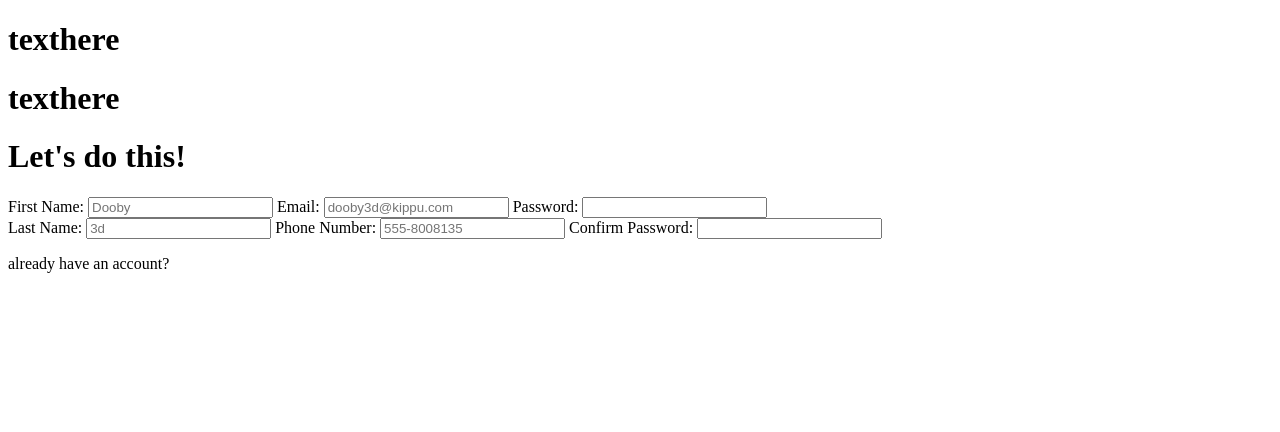
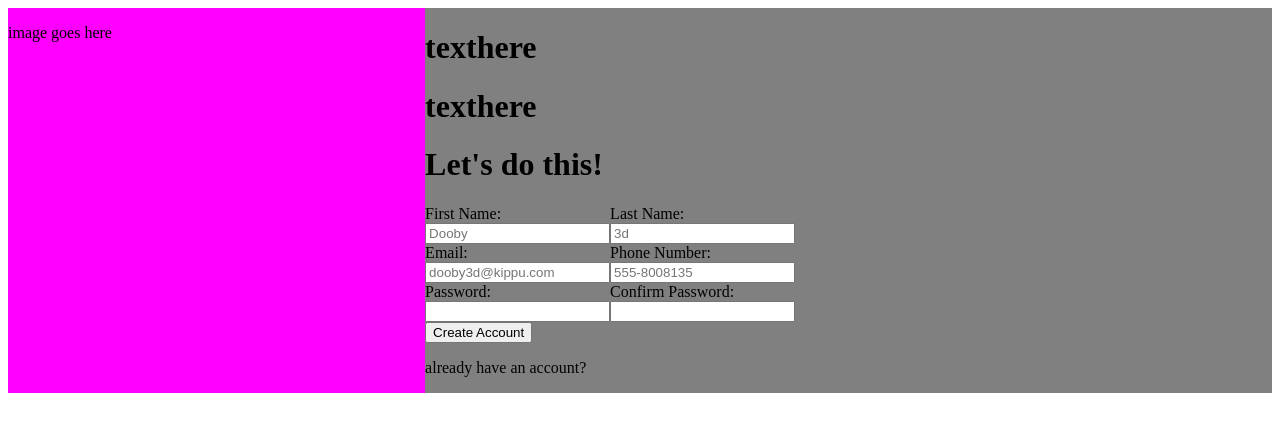
Before and after one commit to gregumin/form, a plain HTML site: page index.html in a window 1280 px wide. Drawn offline with Linux system fonts and the light colour scheme.

Commit message:
Edit page positioning
Change positioning of page elements in reference to new design additions.

```diff
--- a/index.html
+++ b/index.html
@@ -10,7 +10,7 @@
 
     <div id="maindiv">
         <div id="leftdiv">
-
+            <p>image goes here</p>
         </div>
 
 
@@ -21,26 +21,38 @@
             <div id="formspace">
                 <h1>Let's do this!</h1>
                 <form action="/my-handling-form-page" method="post">
+                    <div id="formmain">
                     <div id="formleft">
-                        <label for="first_name">First Name:</label>
-                        <input type="text" id="first_name" name="first_name" placeholder="Dooby" required/>
-
+                        <div>
+                        <label for="firstName">First Name:</label>
+                        <input type="text" id="firstName" name="first_name" placeholder="Dooby" required/>
+                        </div>
+                        <div>
                         <label for="email">Email:</label>
                         <input type="email" id="email" name="email" placeholder="dooby3d@kippu.com" required/>
-
+                        </div>
+                        <div>
                         <label for="password">Password:</label>
                         <input type="password" id="password" name="password" required/>
+                        </div>
                     </div>
                     <div id="formright">
-                        <label for="last_name">Last Name:</label>
-                        <input type="text" id="last_name" name="last_name" placeholder="3d" required/>
-
+                        <div>
+                        <label for="lastName">Last Name:</label>
+                        <input type="text" id="lastName" name="last_name" placeholder="3d" required/>
+                        </div>
+                        <div>
                         <label for="phone">Phone Number:</label>
                         <input type="tel" id="phone" name="phone" placeholder="555-8008135" required/>
+                        </div>
+                        <div>
+                        <label for="rePassword">Confirm Password:</label>
+                        <input type="password" id="rePassword" name="re-password" required/>
+                        </div>
+                    </div>
+                    </div>
 
-                        <label for="re-password">Confirm Password:</label>
-                        <input type="password" id="re-password" name="re-password" required/>
-                    </div>
+                    <button type="submit" id="accountBtn">Create Account</button>
                 </form>
             </div>
 
--- a/style.css
+++ b/style.css
@@ -0,0 +1,25 @@
+input{
+    display:block;
+}
+
+#maindiv {
+    display: flex;
+    padding: 0;
+    margin: 0;
+}
+
+#leftdiv{
+    width: 33vw;
+    background-color: fuchsia;
+    margin: 0;
+}
+
+#rightdiv{
+    width: 67vw;
+    background-color: gray;
+    margin: 0;
+}
+
+#formmain{
+    display: flex;
+}
```
